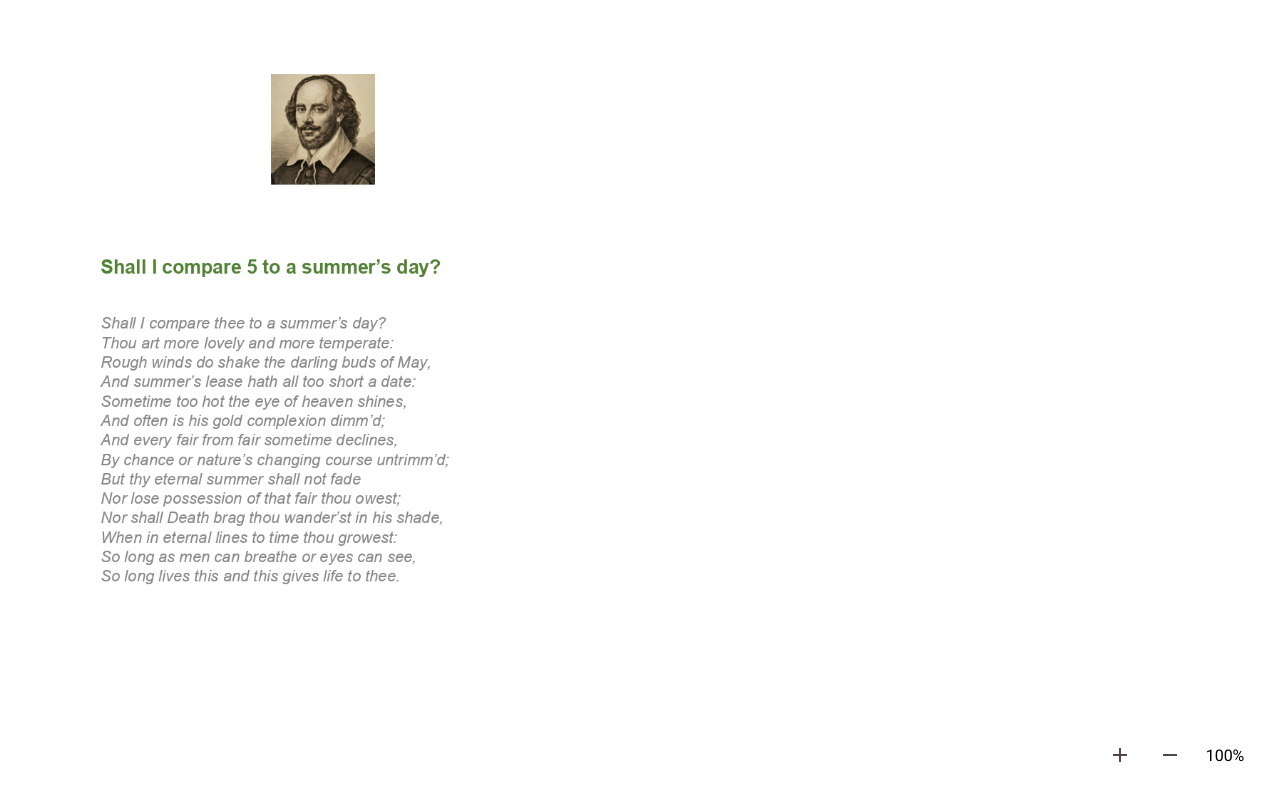
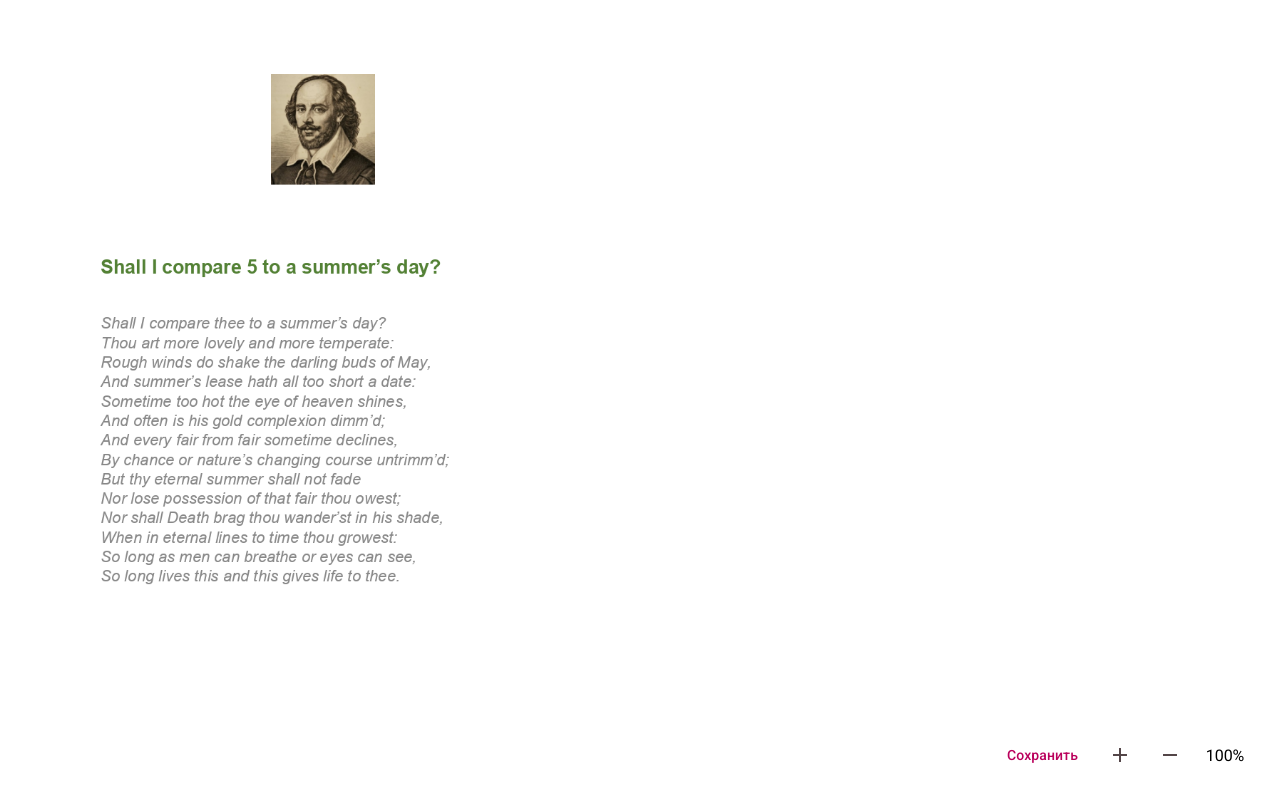
Before and after one commit to pavenkostanislav/clearway-angular, an Angular app: page / in a window 1280 px wide. Shown: the top 802 px of the page. Built offline with nearby package versions, Linux system fonts and the light colour scheme.

Commit message:
feat(EX-1): Кнопка сохранить

```diff
--- a/src/app/app.html
+++ b/src/app/app.html
@@ -1,4 +1,6 @@
 <div class="document-controls">
+
+    <button mat-button (click)="saveAnnotations()" title="Сохранить">Сохранить</button>
     <button mat-icon-button (click)="zoomIn()" title="Увеличить">
         <mat-icon>add</mat-icon>
     </button>
--- a/src/app/app.ts
+++ b/src/app/app.ts
@@ -67,20 +67,14 @@ export class App {
   }
 
   saveAnnotations() {
-    // Отправить на сервер или сохранить локально
+    console.log(this.imageUrl, ...this.annotations.map(a=> a.text));
   };
 
-  loadAnnotations(annotations: Annotation[]) {
-    this.annotations = annotations;
-  };
-
-  // Увеличить масштаб
   zoomIn() {
     this.zoomLevel += 10;
     this.zoomScale += this.zoomStep;
   }
 
-  // Уменьшить масштаб
   zoomOut() {
     if (this.zoomLevel > 30) { // Минимальный масштаб 30%
       this.zoomLevel -= 10;
@@ -88,7 +82,6 @@ export class App {
     }
   }
 
-  // Сбросить масштаб
   resetZoom() {
     this.zoomLevel = 100;
     this.zoomScale = 1.0;
```
